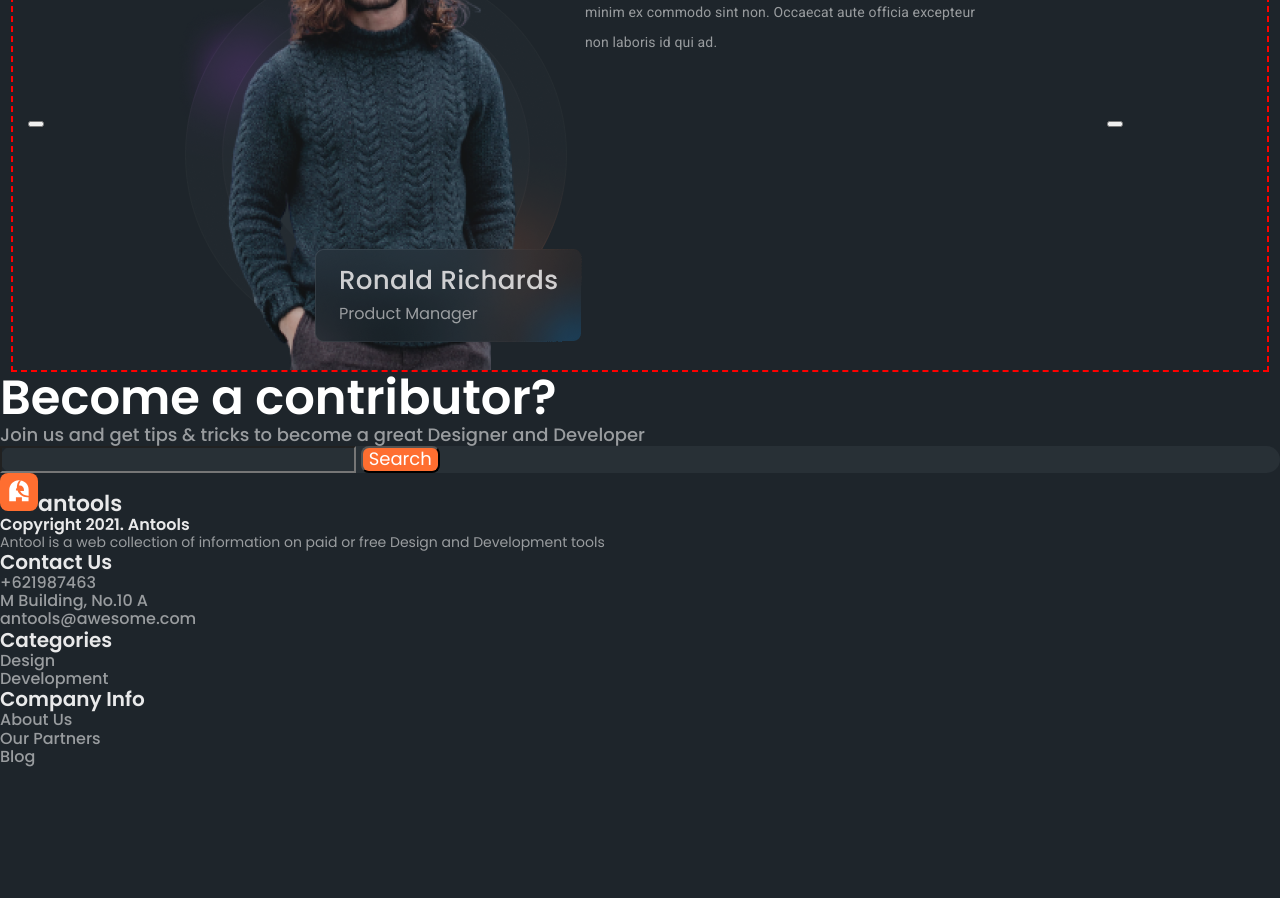
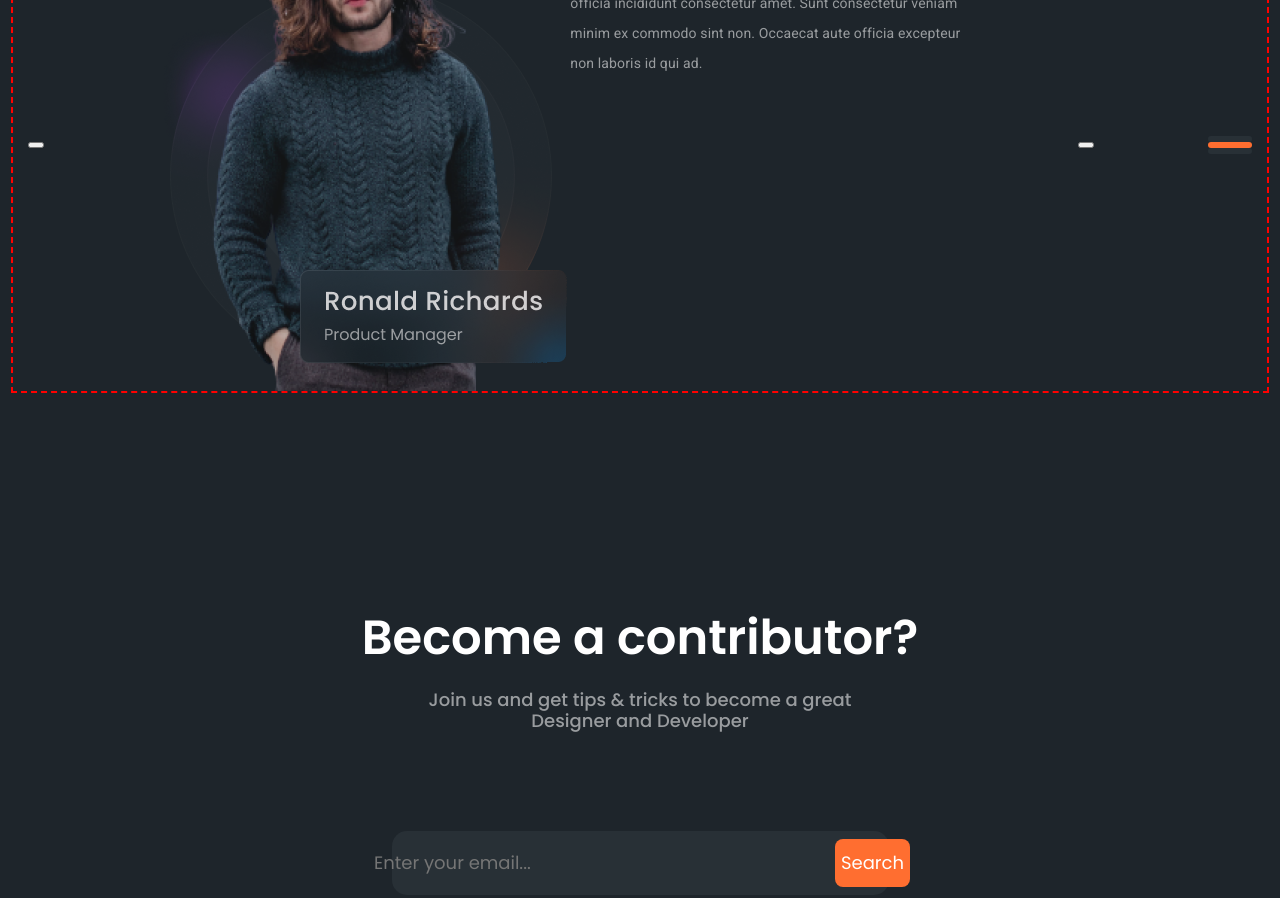
Before and after one commit to Hlib612/antools, a plain HTML site: page index.html in a window 1280 px wide. Shown: the part 2860-3758 px from the top of the page. Before the commit the page ends 3628 px from the top, so only its background shows below. Drawn offline with nearby package versions, Linux system fonts and the light colour scheme.

Commit message:
add files and images

```diff
--- a/css/style.css
+++ b/css/style.css
@@ -212,6 +212,8 @@ height: 294px;
   font-weight: 600;
   font-size: 16px;
   border: none;
+  width: 106px;
+height: 42px;
 }
 .popular_tools-list {
   gap: 24px;
@@ -261,6 +263,13 @@ height: 294px;
 .popular_tools-list-item:hover .popular_tools-list-item-description {
   color: rgba(255, 255, 255, 0.78);
 }
+.section_newcomer_tools-list-item:hover .section_newcomer_tools-list-item-button{
+  color: var(--white-color);
+  background-color: var(--accent-color);
+  width: 106px;
+height: 42px;
+border-radius: 8px;
+}
 .section_with_gigant_list-button:hover {
   color: var(--white-color);
   background-color: var(--accent-color);
@@ -273,14 +282,28 @@ height: 294px;
 .section_with_form-form {
   background-color: var(--form-color);
   border-radius: 15px;
+  width: 497px;
+  height: 64px;
+  justify-content: center;
+  align-items: center;
+  margin-bottom: 240px;
+  margin-left: auto;
+  margin-right: auto;
 }
 .section_with_form-input {
   background-color: transparent;
+  margin-left: 13px;
+  border: none;
 }
 .section_with_form-button {
   color: var(--white-color);
   background-color: var(--accent-color);
   border-radius: 8px;
+  width: 130px;
+  height: 48px;
+  border: none;
+  margin-left: 111px;
+  margin-right: 11px;
 }
 .man_flex {
   display: flex;
@@ -319,15 +342,42 @@ gap: 108px;
 padding-left: 82px;
 padding-right: 82px;
 }
+.section_with_men{
+  margin-bottom: 219px;
+}
+.section_with_form-title{
+  text-align: center;
+  margin-bottom: 25px;
+}
+.section_with_form-description{
+  text-align: center;
+  margin-bottom: 100px;
+}
+.section_with_men-button-list-item-gray{
+  border-radius: 4px;
+  width: 44px;
+  height: 6px;
+  background-color: #283036;
+}
+.section_with_men-button-list-item{
+  border-radius: 4px;
+  width: 44px;
+  height: 6px;
+  background-color: var(--accent-color);
+}
 /*
     font-family: "Roboto", sans-serif;
     font-family: "Lora", serif;
     font-family: "Poppins", sans-serif;
   } */
-.footer-logo {
+   .footer{
+    border-top: 0.50px solid rgba(255, 255, 255, 0.15);
+   }
+.footer-logo{
   font-weight: 600;
   font-size: 22px;
   color: rgba(255, 255, 255, 0.9);
+  margin-bottom: 27px;
 }
 .footer-title {
   font-size: 16px;
@@ -336,6 +386,7 @@ padding-right: 82px;
 .footer-description {
   font-weight: 400;
   font-size: 14px;
+  margin-bottom: 12px;
 }
 .footer-list-item-title {
   font-size: 20px;
@@ -344,7 +395,26 @@ padding-right: 82px;
 .footer-list-item-list-item {
   font-size: 16px;
 }
-
+.footer-list{
+  column-gap: 115px;
+  margin-left: 156px;
+}
+.footer-div{
+  margin-bottom: 156px;
+}
+.footer-logo-img{
+  margin-right: 12px;
+  margin-bottom: 25px;
+}
+.footer-title{
+  margin-bottom: 22px;
+}
+.footer-list-item-title{
+  margin-bottom: 20px;
+}
+.footer-list-item-list-item{
+  margin-bottom: 10px;
+}
 /* .hero-form {
   background-color: var(--form-color);
   border-radius: 15px;
--- a/index.html
+++ b/index.html
@@ -473,13 +473,12 @@
       <section class="section_with_form">
         <h2 class="section_with_form-title">Become a contributor?</h2>
         <p class="section_with_form-description">
-          Join us and get tips & tricks to become a great Designer and Developer
+          Join us and get tips & tricks to become a great<br> Designer and Developer
         </p>
-        <form name="signup_form" class="section_with_form-form">
+        <form name="signup_form" class="section_with_form-form flex">
           <label>
             <input
-              type="email"
-              name="uer_email"
+            placeholder="Enter your email..."
               class="section_with_form-input"
             />
           </label>
@@ -487,16 +486,23 @@
         </form>
       </section>
     </main>
-    <footer>
+    <footer class="footer flex">
+      <div class="footer-div">
       <a class="footer-logo" href="./index.html"
-        ><img src="./images/footer_logo.svg" alt="antools" />antools</a
+        ><img src="./images/footer_logo.svg" alt="antools" class="footer-logo-img"/>antools</a
       >
       <h5 class="footer-title">Copyright 2021. Antools</h5>
       <p class="footer-description">
-        Antool is a web collection of information on paid or free Design and
-        Development tools
+        Antool is a web collection of
       </p>
-      <ul class="footer-list">
+      <p class="footer-description">
+       information on paid or free Design
+      </p>
+      <p class="footer-description">
+      and Development tools
+      </p>
+    </div>
+      <ul class="footer-list flex">
         <li class="footer-list-item">
           <h4 class="footer-list-item-title">Contact Us</h4>
           <ul class="footer-list-item-list">
```
